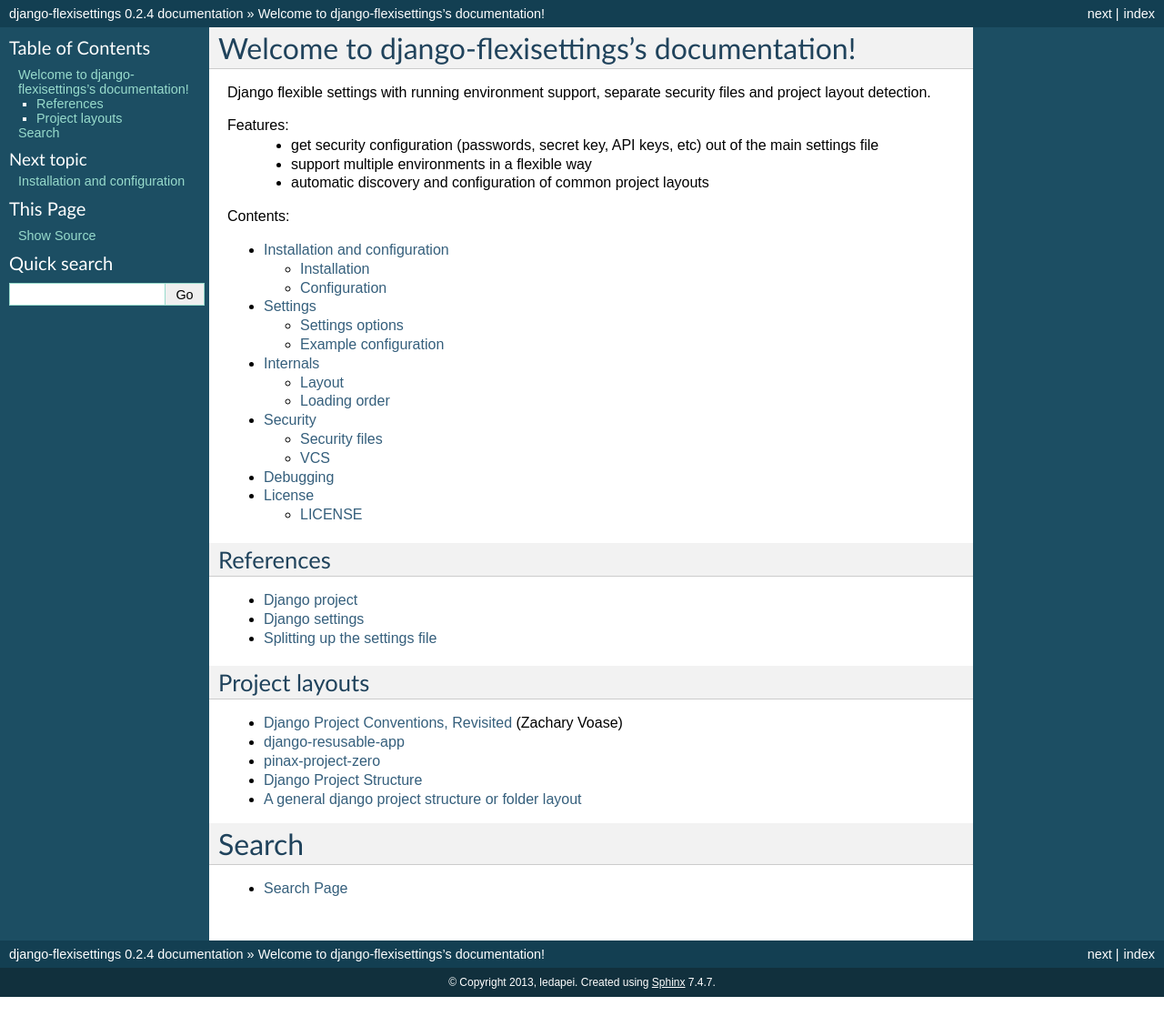
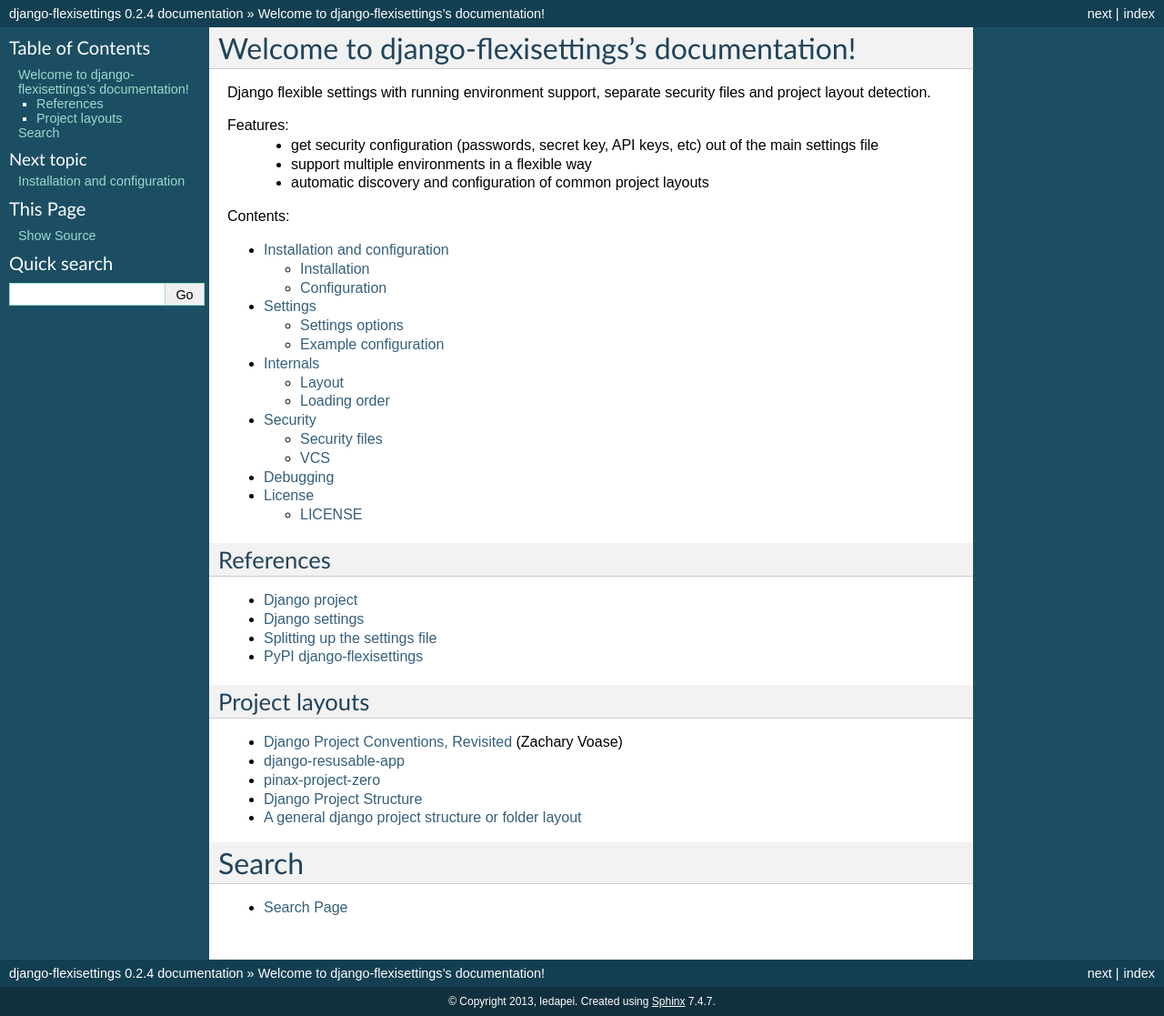
Before and after one commit to hrbonz/django-flexisettings, a Sphinx documentation site: the page built from docs/index.rst, in a window 1280 px wide. Shown: the whole page at 91% size. Built offline with Sphinx 7.4.7, drawn with Linux system fonts in a browser that asks for light colours; before the commit the page ends 1096 px from its top, so only the background shows below that.

Commit message:
add PyPI link to index.rst

```diff
--- a/docs/index.rst
+++ b/docs/index.rst
@@ -30,6 +30,7 @@
 * `Django project <https://www.djangoproject.com/>`_
 * `Django settings <https://docs.djangoproject.com/en/dev/topics/settings/>`_
 * `Splitting up the settings file <https://code.djangoproject.com/wiki/SplitSettings>`_
+* `PyPI django-flexisettings <https://pypi.python.org/pypi/django-flexisettings>`_
 
 
 Project layouts
```
